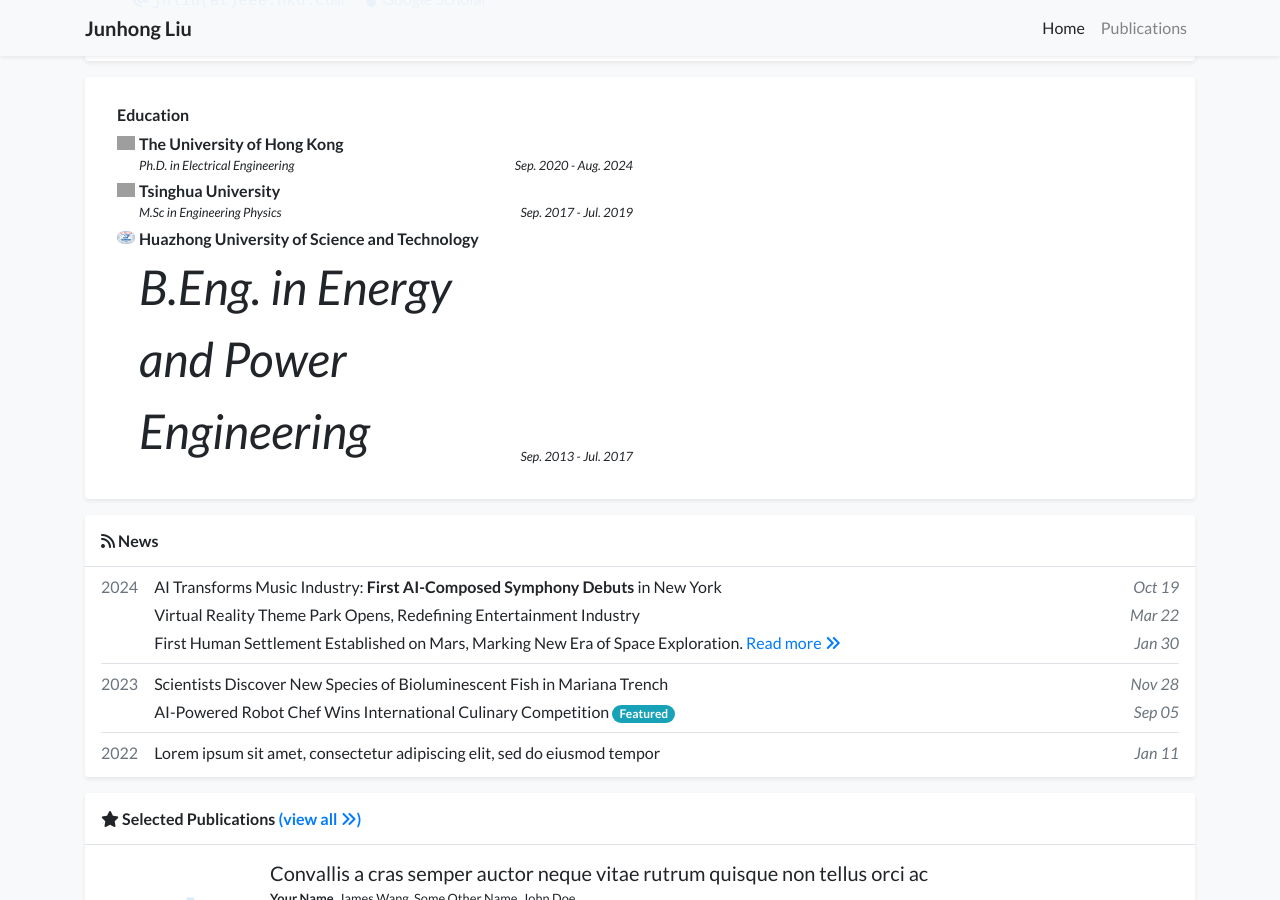
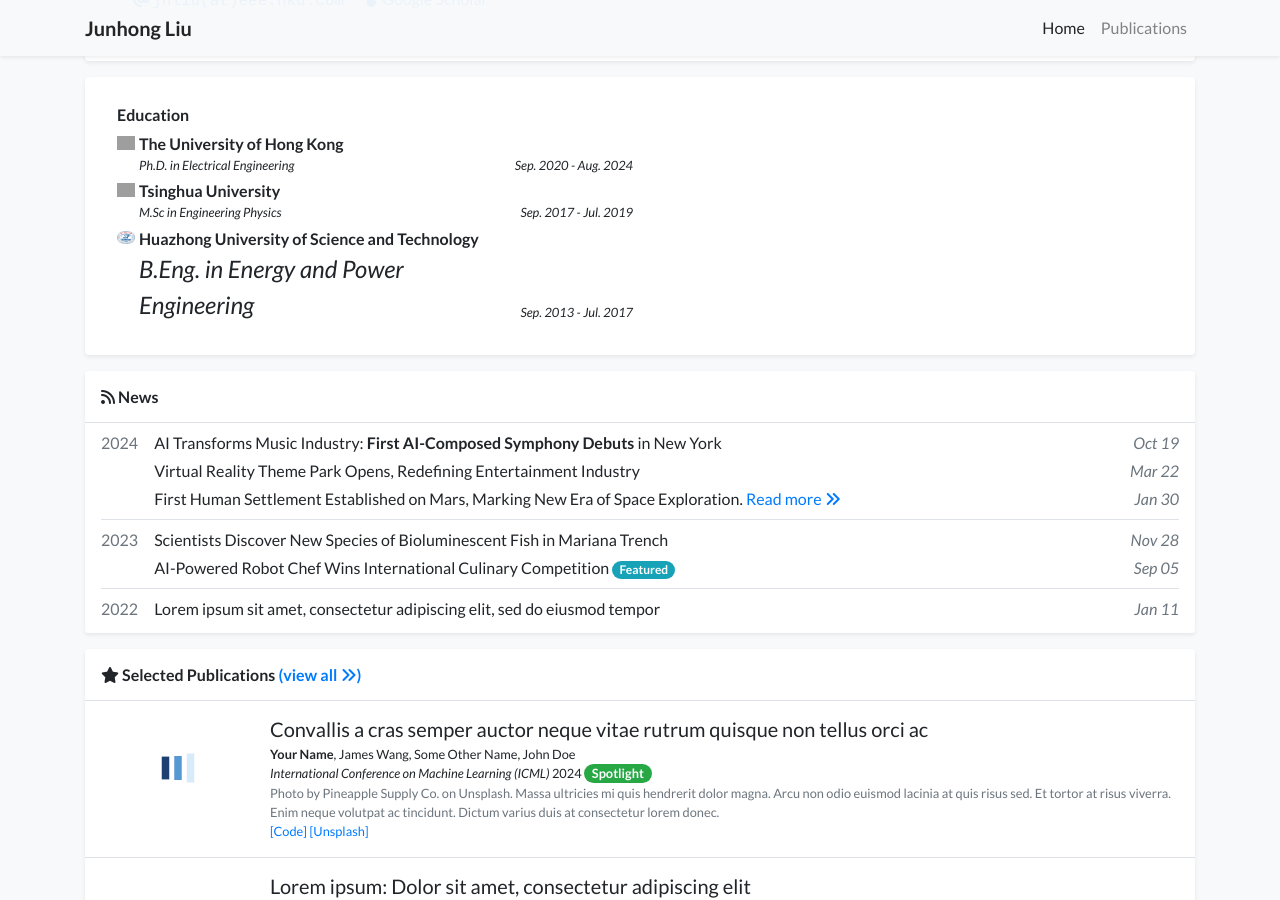
Before and after one commit to johnny-eee/academic-homepage-main, a Jekyll site: the page built from index.html, in a window 1280 px wide and 900 px high, scrolled down 398 px. Built offline with Jekyll 4.4.1, drawn with Linux system fonts in a browser that asks for light colours; a style sheet for code colours, icons or effects is not loaded; grey boxes are pictures that could not be loaded.

Commit message:
Update profile.yml

```diff
--- a/_data/profile.yml
+++ b/_data/profile.yml
@@ -42,7 +42,7 @@
 
 - name: <b>Huazhong University of Science and Technology</b>
   logo: /assets/images/badges/Hust.png
-  position: <i><font size="50">B.Eng. in Energy and Power Engineering</font></i>
+  position: <i><font size="5">B.Eng. in Energy and Power Engineering</font></i>
   date: Sep. 2013 - Jul. 2017
 
 # experience:
```
